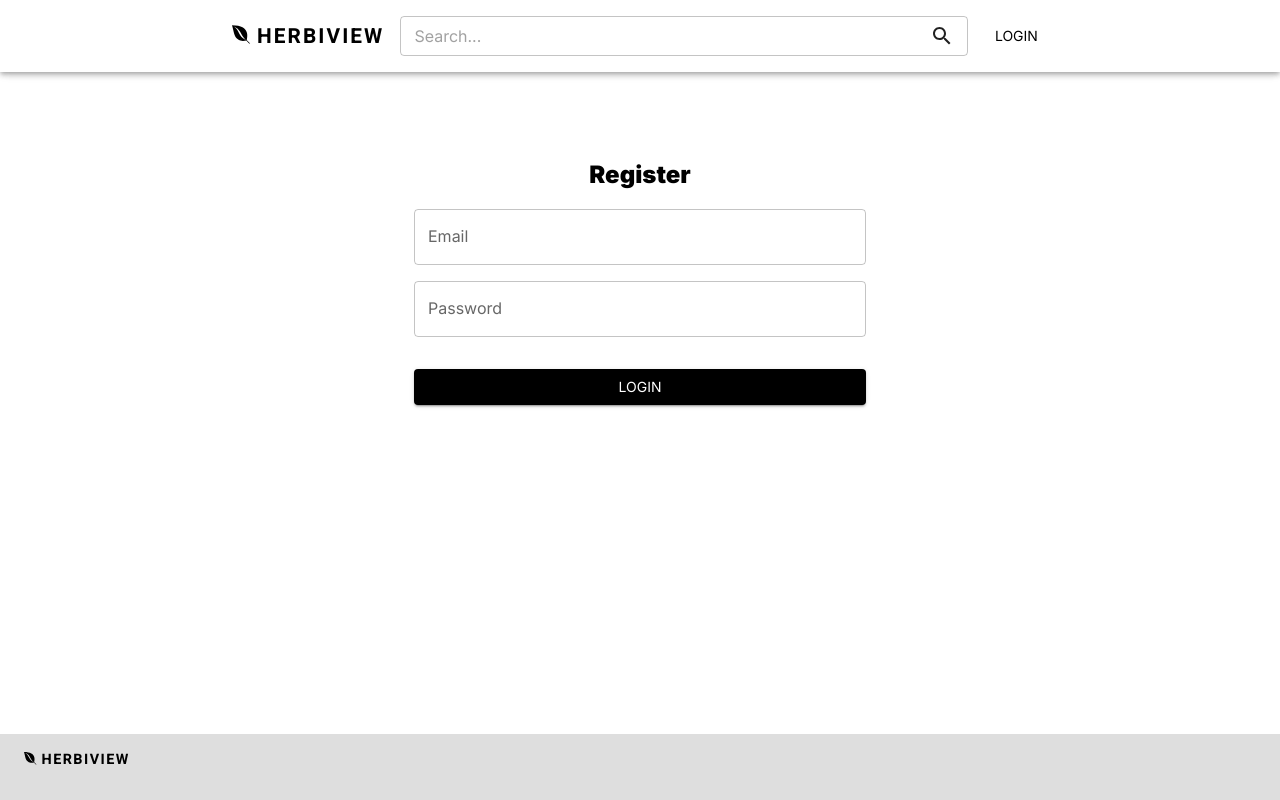
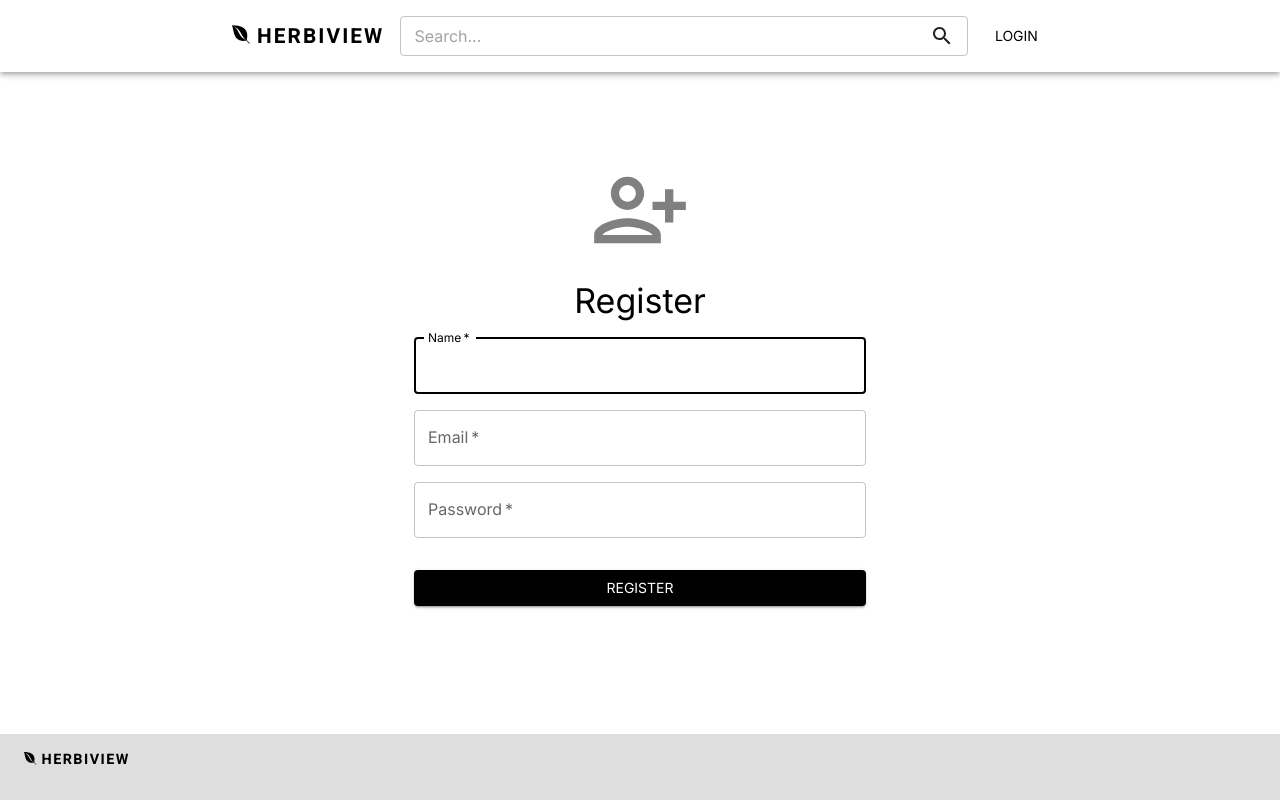
Before and after one commit to arismink/herbiview, a React (Create React App) app in the folder client/: page /register in a window 1280 px wide. Built offline with nearby package versions, Linux system fonts and the light colour scheme.

Commit message:
implement react-hook-form

```diff
--- a/client/src/components/Register.jsx
+++ b/client/src/components/Register.jsx
@@ -2,45 +2,73 @@ import { useForm } from "react-hook-form"
 
 import Box from '@mui/material/Box';
 import TextField from '@mui/material/TextField';
-import { Container, Button } from "@mui/material";
+import { Container, Button, Typography } from "@mui/material";
+
+import PersonAddAltIcon from '@mui/icons-material/PersonAddAlt';
 
 export default function Register() {
   const { register, handleSubmit } = useForm();
 
+  // Handle registration with this function
+  const handleRegistration = data => console.log(data);
+
+  const onErrors = errors => console.error(errors);
 
   return (
 <Container maxWidth="md">
-      <h2>Register</h2>
+
+  <PersonAddAltIcon style={{ fontSize: 100, color: 'grey' }}/>
+    <Typography variant="h4" margin={2}>Register</Typography>
 
       <Container
-        component="form"
         sx={{
           width: 500,
           maxWidth: "100%",
           alignItems: "center",
         }}
         noValidate
-        autoComplete="off"
         >
 
-        <form>
+        <form onSubmit={handleSubmit(handleRegistration, onErrors)}
+        autoComplete="off">
 
           <Box mb={2}>
+          <TextField
+              required
+              id="outlined-name-input"
+              label="Name"
+              type="Name"
+              fullWidth
+              sx={{mb: 2}}
+              autoFocus
+              {...register('name', { required: true })}
+            />
+
             <TextField
+              required
               id="outlined-email-input"
               label="Email"
               type="email"
               fullWidth
               sx={{mb: 2}}
+              {...register("email", {
+                required: "Required field",
+                pattern: {
+                  value: /^[A-Z0-9._%+-]+@[A-Z0-9.-]+\.[A-Z]{2,}$/i,
+                  message: "Invalid email address",
+                },
+              })}
             />
 
             <TextField
+              required
               id="outlined-password-input"
               label="Password"
               type="password"
               autoComplete="current-password"
               fullWidth
               sx={{mb: 2}}
+              {...register('password', { required: true })}
             />
 
           </Box>
@@ -49,7 +77,7 @@ export default function Register() {
             type="submit"
             variant="contained"
             fullWidth
-            sx={{mb: 4}}>Login</Button>
+            sx={{mb: 4}}>Register</Button>
 
         </form>
 
```
